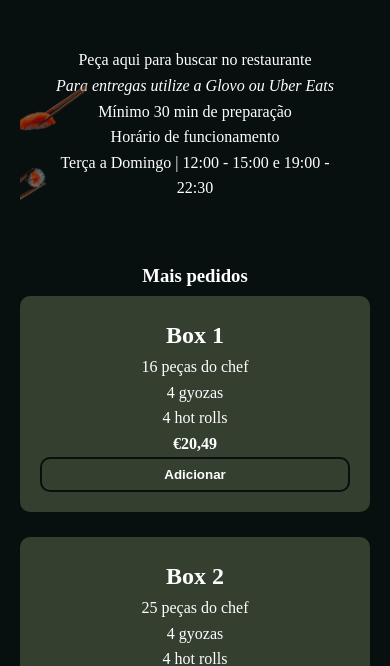
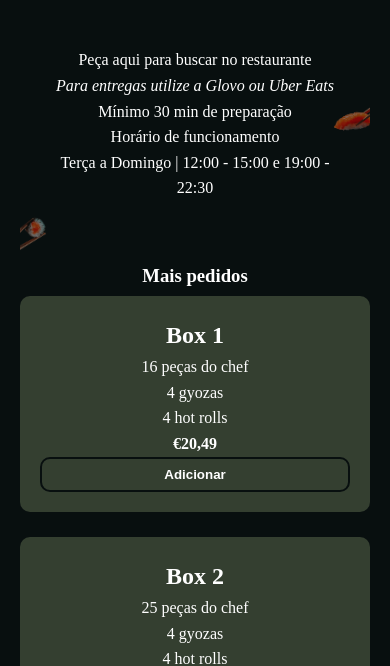
Before and after one commit to davidbtimoteopt/daiya-sushi-takeaway, a website: page index.html in a window 390 px wide. Shown: the part 185-851 px from the top of the page. Drawn offline with Linux system fonts and the light colour scheme.

Commit message:
Adjusting the header images for mobile part 2

```diff
--- a/style.css
+++ b/style.css
@@ -71,12 +71,14 @@ header h1 {
         height: 30%;
         left: -10%;
         opacity: 0.5;
+        margin-top: 50px;
     }
 
     .right {
         height: 30%;
-        left: -10%;
+        right: -10%;
         opacity: 0.5;
+        margin-top: 150px;
     }
 
 }
```
